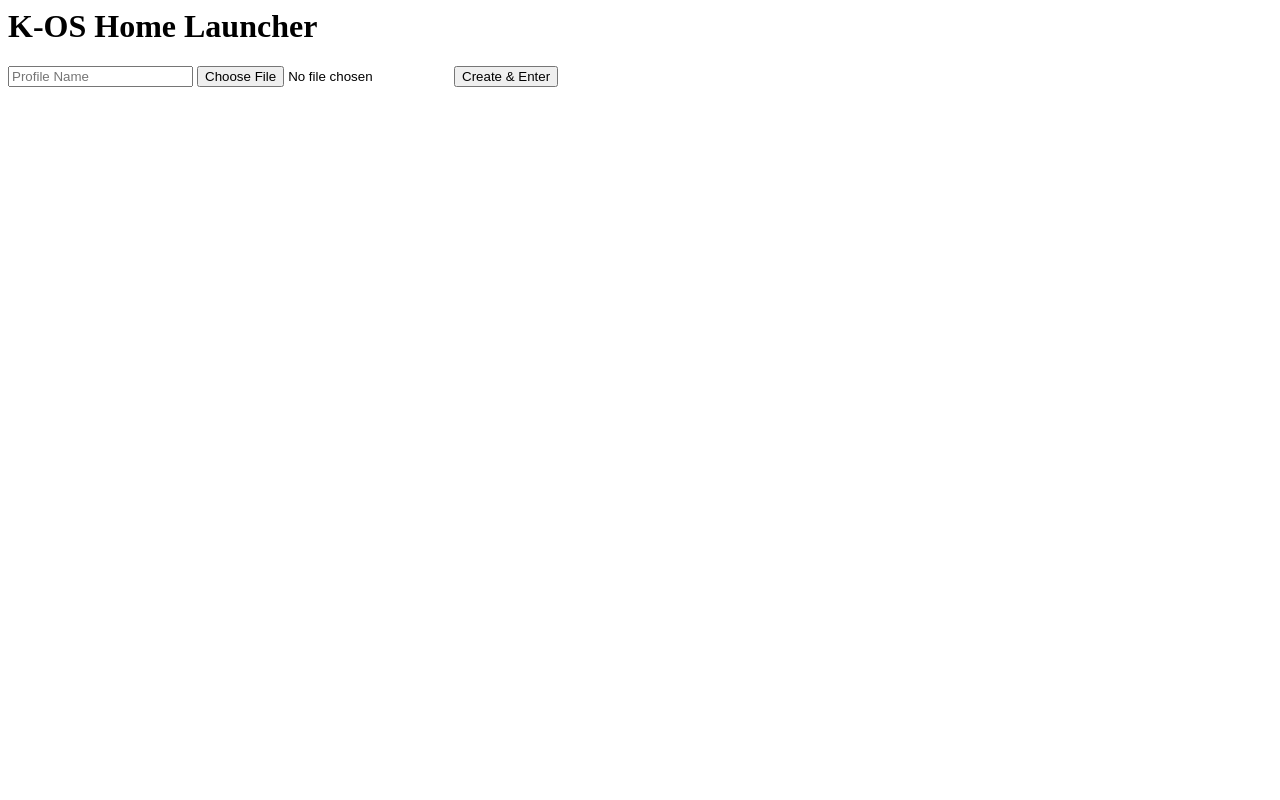
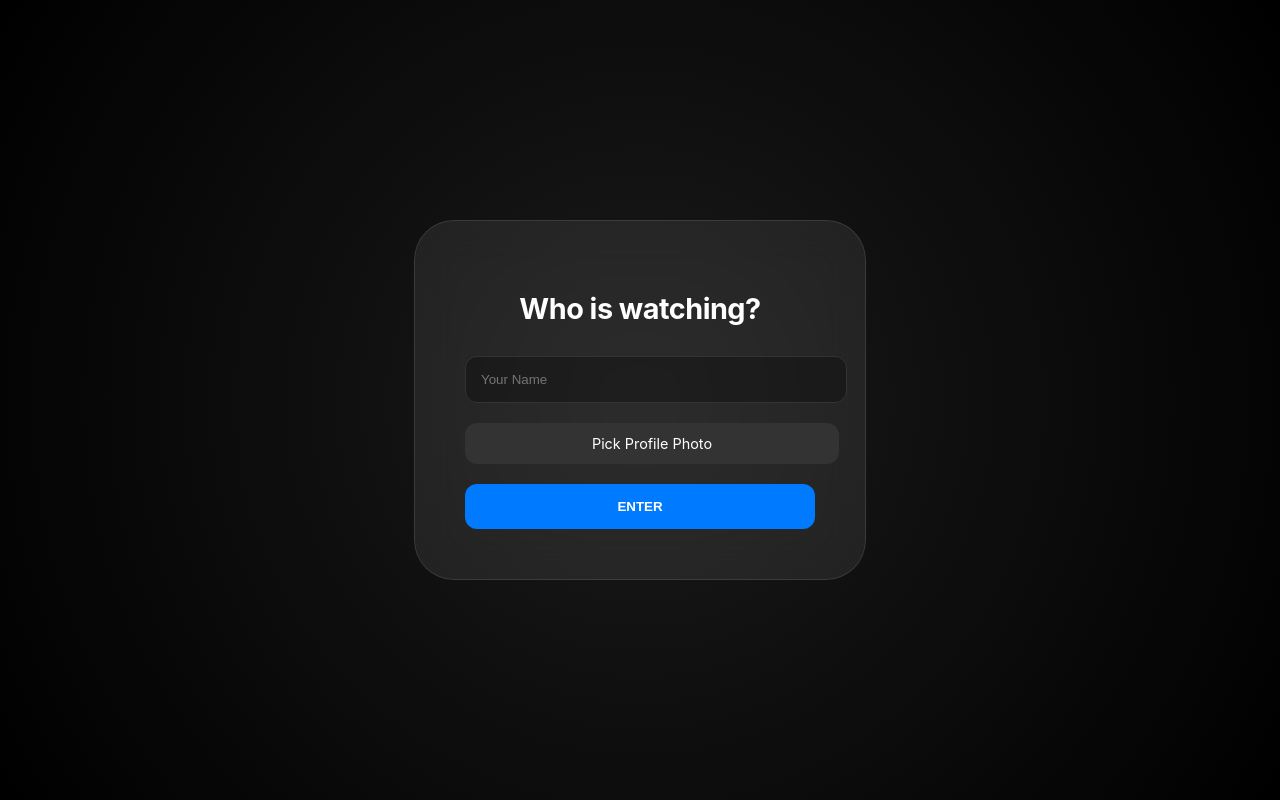
Before and after one commit to khristiankorir0123-gif/login-screen, a plain HTML site: page index.html in a window 1280 px wide. Drawn offline with Linux system fonts and the light colour scheme.

Commit message:
Update index.html

```diff
--- a/index.html
+++ b/index.html
@@ -1,24 +1,81 @@
-<div class="login-container">
-    <h1>K-OS Home Launcher</h1>
-    <div id="profile-creator">
-        <input type="text" id="username" placeholder="Profile Name">
-        <input type="file" id="imageInput" accept="image/*">
-        <button onclick="createProfile()">Create & Enter</button>
+<!DOCTYPE html>
+<html lang="en">
+<head>
+    <meta charset="UTF-8">
+    <meta name="viewport" content="width=device-width, initial-scale=1.0">
+    <title>K-OS | Login</title>
+    <style>
+        :root { --accent: #007aff; --glass: rgba(255, 255, 255, 0.08); }
+        body {
+            background: radial-gradient(circle at center, #1a1a1a 0%, #000 100%);
+            color: white; font-family: -apple-system, BlinkMacSystemFont, "Segoe UI", sans-serif;
+            display: flex; justify-content: center; align-items: center; height: 100vh; margin: 0;
+        }
+        .login-card {
+            background: var(--glass); backdrop-filter: blur(20px);
+            padding: 50px; border-radius: 40px; border: 1px solid rgba(255,255,255,0.1);
+            text-align: center; width: 350px; transition: 0.4s ease;
+        }
+        .login-card:hover { border-color: var(--accent); transform: translateY(-5px); }
+        h1 { font-size: 1.8rem; margin-bottom: 30px; letter-spacing: -0.5px; }
+
+        input {
+            width: 100%; padding: 15px; margin-bottom: 20px; border-radius: 12px;
+            border: 1px solid #333; background: rgba(0,0,0,0.3); color: white; outline: none;
+        }
+        input:focus { border-color: var(--accent); }
+
+        .upload-btn {
+            display: block; width: 100%; padding: 12px; margin-bottom: 20px;
+            background: #333; border-radius: 12px; cursor: pointer; font-size: 0.9rem;
+        }
+
+        .enter-btn {
+            width: 100%; padding: 15px; border-radius: 12px; border: none;
+            background: var(--accent); color: white; font-weight: bold; cursor: pointer;
+            transition: 0.2s;
+        }
+        .enter-btn:hover { background: #0056b3; transform: scale(1.02); }
+    </style>
+</head>
+<body>
+
+    <div class="login-card">
+        <h1>Who is watching?</h1>
+        <input type="text" id="userName" placeholder="Your Name">
+
+        <label class="upload-btn">
+            Pick Profile Photo
+            <input type="file" id="userPic" accept="image/*" style="display:none;">
+        </label>
+
+        <button class="enter-btn" onclick="startSession()">ENTER</button>
     </div>
-</div>
 
-<script>
-function createProfile() {
-    const name = document.getElementById('username').value;
-    const file = document.getElementById('imageInput').files[0];
-    const reader = new FileReader();
+    <script>
+        function startSession() {
+            const name = document.getElementById('userName').value;
+            const file = document.getElementById('userPic').files[0];
 
-    reader.onloadend = function() {
-        localStorage.setItem('hub_name', name);
-        localStorage.setItem('hub_pic', reader.result); // Saves image as text string
-        window.location.href = "hub.html";
-    }
-    if(file) { reader.readAsDataURL(file); }
-    else { alert("Please pick a photo!"); }
-}
-</script>
+            if (!name) { alert("Please enter a name"); return; }
+
+            const reader = new FileReader();
+            reader.onloadend = function() {
+                // Save to LocalStorage so the Hub can read it
+                localStorage.setItem('khristian_user', name);
+                if(file) localStorage.setItem('khristian_pic', reader.result);
+
+                // FIXED REDIRECT
+                window.location.href = "https://khristiankorir0123-gif.github.io/hub/";
+            }
+
+            if (file) {
+                reader.readAsDataURL(file);
+            } else {
+                localStorage.setItem('khristian_user', name);
+                window.location.href = "https://khristiankorir0123-gif.github.io/hub/";
+            }
+        }
+    </script>
+</body>
+</html>
```
